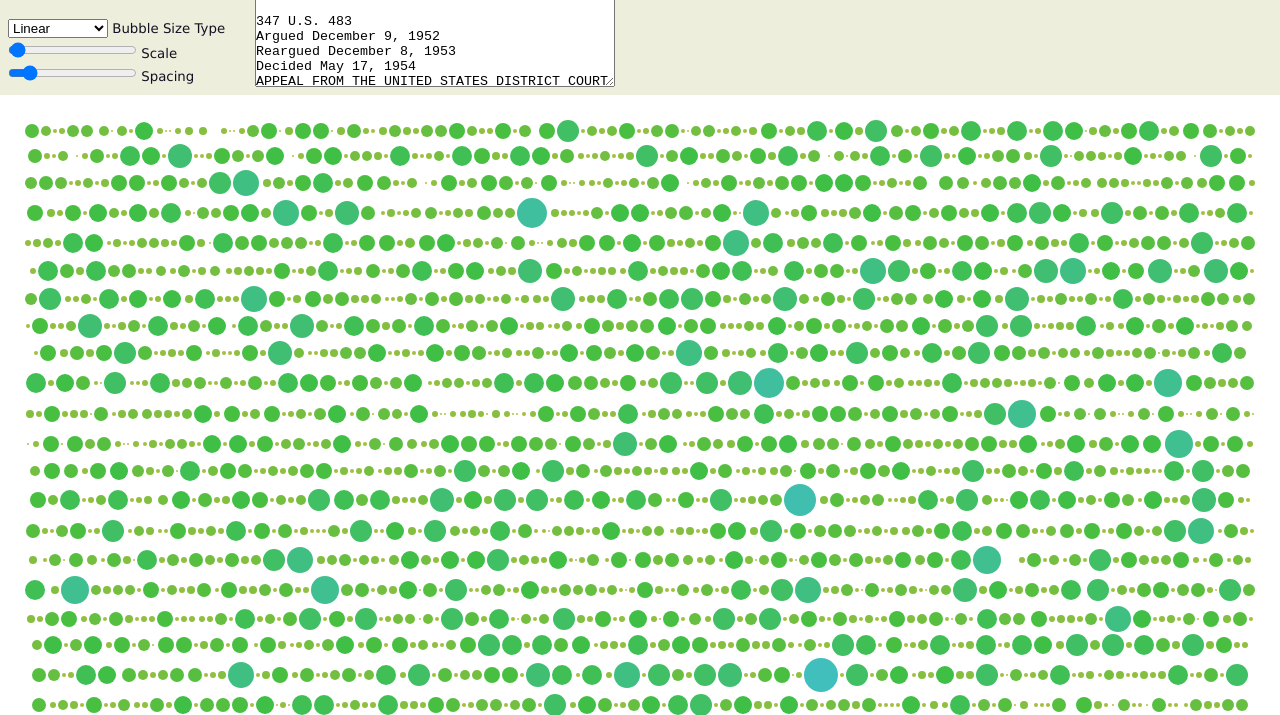
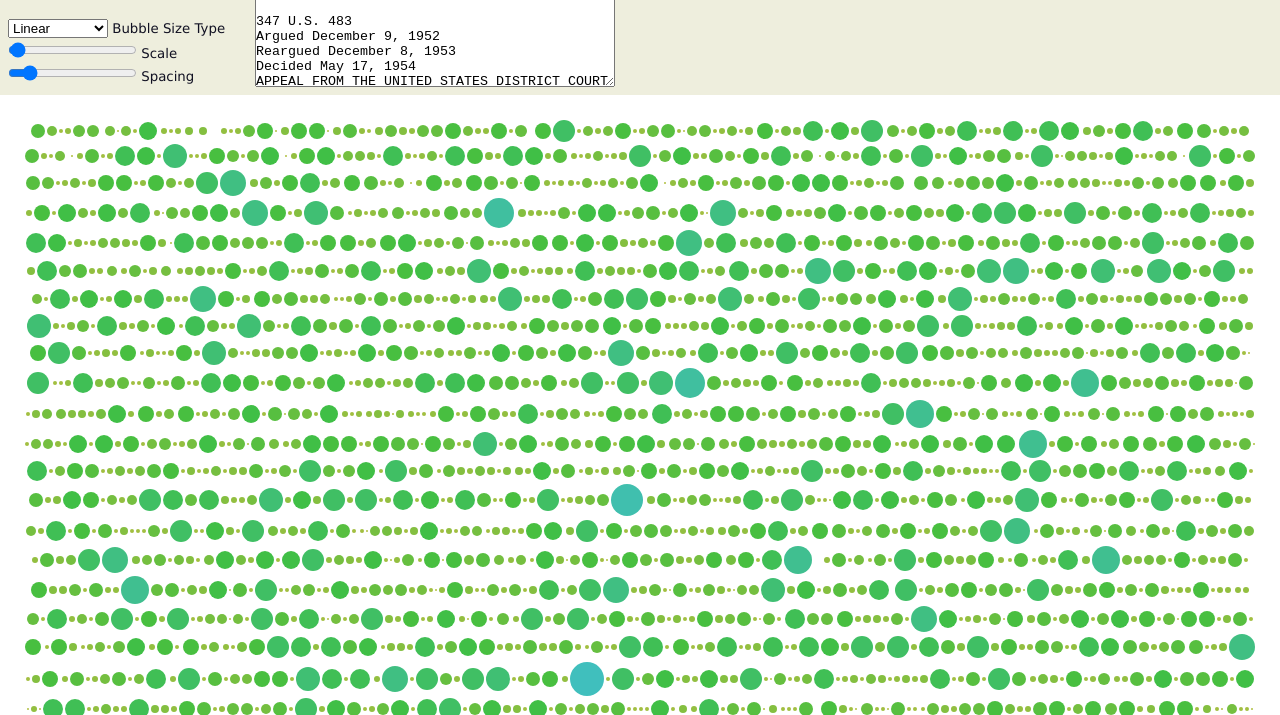
Before and after one commit to keeganhines/krikienoid.github.io, a plain HTML site: page TextBubbles2/index.html in a window 1280 px wide. Shown: the part 85-800 px from the top of the page. Drawn offline with Linux system fonts and the light colour scheme.

Commit message:
regex fixes

```diff
--- a/TextBubbles2/css/text-bubbles.css
+++ b/TextBubbles2/css/text-bubbles.css
@@ -117,4 +117,5 @@ div.wrapper-text {
 	font-size : smaller;
 	padding : 0 10px;
 	content : attr(data-title);
+	white-space : nowrap;
 }
--- a/TextBubbles2/js/text-bubbles.js
+++ b/TextBubbles2/js/text-bubbles.js
@@ -19,8 +19,8 @@ var textBubbles = (function () {
 
 	var scale       = 2,
 		spacing     = 12,
-		regExpSplit = /[^a-zA-Z\d\-']/,
-		regExpCount = /[^a-zA-Z\d]/,
+		regExpSplit = /[^a-zA-Z\d\.\-']/,
+		regExpCount = /[^a-zA-Z\d]/g,
 		bubbleType  = kBT.LINEAR;
 
 	var $input,
```
